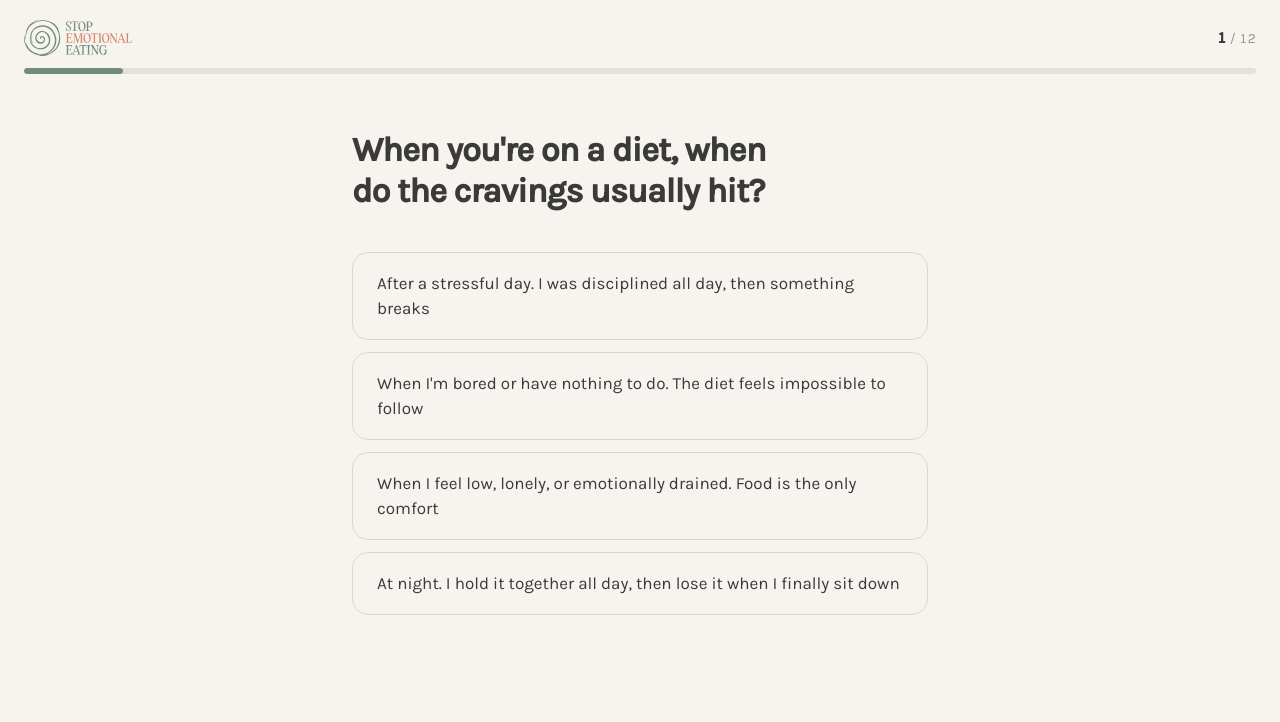
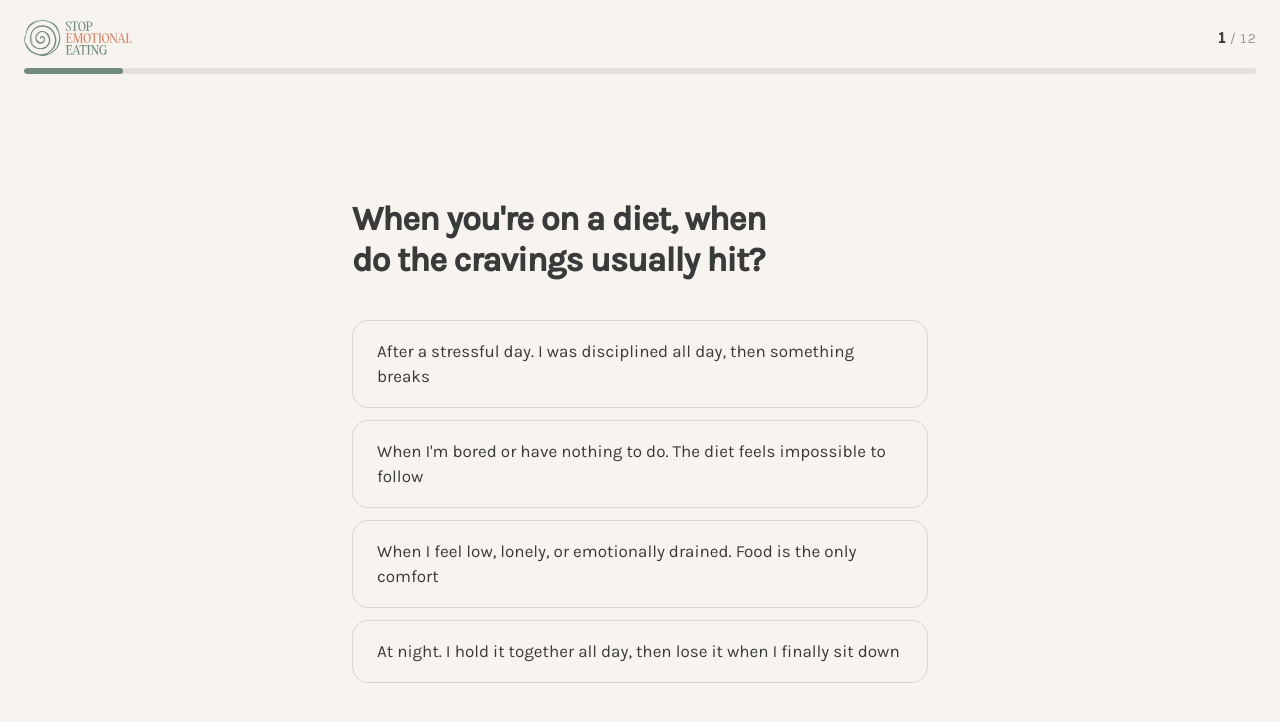
Before and after one commit to stefanpopadic/stop-emotional-eating, a React (Vite) app: page / in a window 1280 px wide. Shown: the top 722 px of the page. Built offline with nearby package versions, Linux system fonts and the light colour scheme.

Commit message:
quiz: center question content vertically and horizontally

```diff
--- a/src/pages/Quiz.tsx
+++ b/src/pages/Quiz.tsx
@@ -212,7 +212,7 @@ export function Quiz() {
         currentStep={currentStepIndex + 1}
         totalSteps={totalSteps}
       >
-        <main className="flex-grow flex items-start justify-center px-5 sm:px-6 pt-8 sm:pt-12 pb-16">
+        <main className="flex-grow flex items-center justify-center px-5 sm:px-6 py-10">
           <div className="w-full max-w-xl">
             <AnimatePresence mode="wait">
               <motion.div
```
